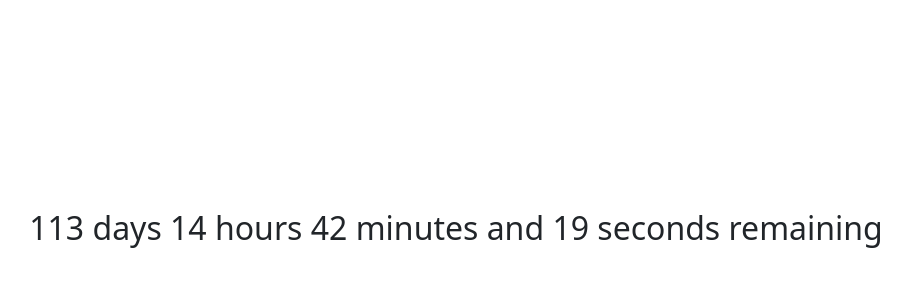
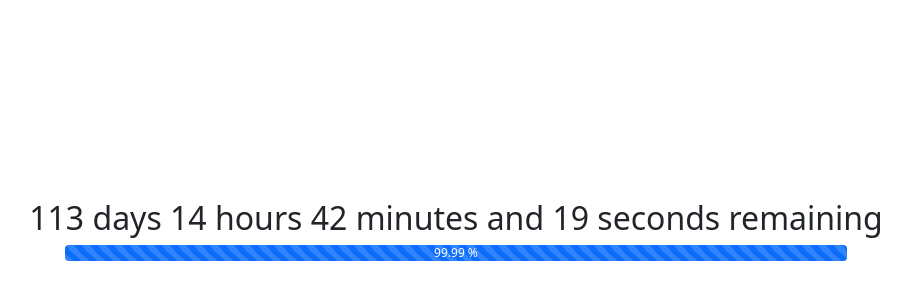
Before and after one commit to pBouillon/countdown, an Angular app: page / in a window 1280 px wide. Shown: the part 168-468 px from the top of the page, without its empty margins (184-1095 px from the left). Built offline with nearby package versions, Linux system fonts and the light colour scheme.

Commit message:
Add a progress bar

```diff
--- a/src/app/app.module.ts
+++ b/src/app/app.module.ts
@@ -4,12 +4,14 @@
 import { AppComponent } from './app.component';
 import { TimerComponent } from './timer/timer.component';
 import { TimePipe } from './pipes/time.pipe';
+import { ProgressBarComponent } from './progress-bar/progress-bar.component';
 
 @NgModule({
   declarations: [
     AppComponent,
     TimerComponent,
-    TimePipe
+    TimePipe,
+    ProgressBarComponent
   ],
   imports: [
     BrowserModule
--- /dev/null
+++ b/src/app/progress-bar/progress-bar.component.html
@@ -0,0 +1,7 @@
+<div class="progress">
+  <div class="progress-bar progress-bar-striped progress-bar-animated"
+    role="progressbar"
+    [style.width]="progression + '%'">
+    {{ progression }} %
+  </div>
+</div>
--- /dev/null
+++ b/src/app/progress-bar/progress-bar.component.ts
@@ -0,0 +1,19 @@
+import { Input } from '@angular/core';
+import { Component, OnInit } from '@angular/core';
+
+@Component({
+  selector: 'app-progress-bar',
+  templateUrl: './progress-bar.component.html',
+  styleUrls: ['./progress-bar.component.scss']
+})
+export class ProgressBarComponent implements OnInit {
+
+  @Input()
+  progression: number = 0;
+
+  constructor() { }
+
+  ngOnInit(): void {
+  }
+
+}
--- a/src/app/timer/timer.component.html
+++ b/src/app/timer/timer.component.html
@@ -1,4 +1,8 @@
-<div class="container d-flex align-items-center justify-content-center"
+<div class="container d-flex flex-column align-items-center justify-content-center"
   style="height: 100vh;">
   <h2 class="text-center">{{ remainingSeconds | async | time }} remaining</h2>
+
+  <app-progress-bar style='width: 70%; height: 20px;'
+    [progression]="(progression | async) || 0">
+  </app-progress-bar>
 </div>
--- a/src/app/timer/timer.component.ts
+++ b/src/app/timer/timer.component.ts
@@ -8,12 +8,17 @@
 })
 export class TimerComponent implements OnInit, OnDestroy {
 
+  @Input()
+  from: Date = new Date();
+
+  @Input()
+  to: Date = new Date();
+
+  progression = new BehaviorSubject<number>(0);
+
   remainingSeconds = new BehaviorSubject<number>(0);
 
   subscription = new Subscription();
-
-  @Input()
-  to: Date = new Date();
 
   constructor() { }
 
@@ -23,10 +28,30 @@
 
   ngOnInit(): void {
     this.subscription = interval(1000).subscribe(_ => {
-        const millisecondsDiff = this.to.valueOf() - new Date().valueOf()
-        const secondsDiff = Math.floor(millisecondsDiff / 1000);
-        this.remainingSeconds.next(secondsDiff);
+        const remainingSeconds = this.computeRemainingTime();
+        this.remainingSeconds.next(remainingSeconds);
+
+        const currentProgress = this.computeRemainingProgress();
+        this.progression.next(currentProgress);
       });
   }
 
+  private computeRemainingProgress(decimals = 2): number {
+    const totalSeconds = Math.floor((this.to.valueOf() - this.from.valueOf()) / 1_000);
+    const remainingSeconds = this.remainingSeconds.value;
+
+    let currentProgression = 100 * remainingSeconds / totalSeconds;
+
+    if (currentProgression > 100) currentProgression = 100;
+
+    const truncated = Math.floor(currentProgression * Math.pow(10, decimals)) / Math.pow(10, decimals);
+    return truncated;
+  }
+
+  private computeRemainingTime(): number {
+    const millisecondsDiff = this.to.valueOf() - new Date().valueOf();
+    const secondsDiff = Math.floor(millisecondsDiff / 1_000);
+
+    return secondsDiff;
+  }
 }
```
Also changed, not shown: src/app/progress-bar/progress-bar.component.scss (added), 4 other files (tests, documents, lock files or other folders).
